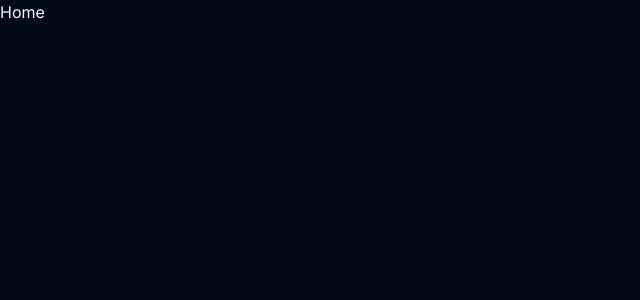
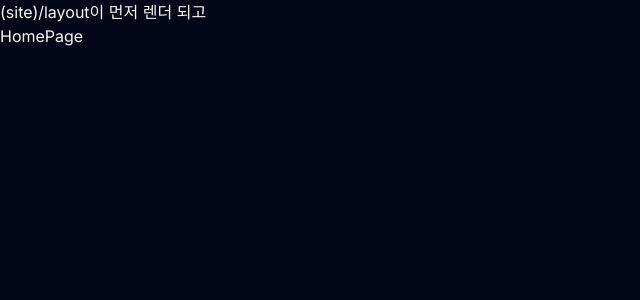
Before and after one commit to wooohyerim/yt-music-clone, a Next.js app: page / in a window 1280 px wide. Shown: the top 300 px of the page, without its empty margins (0-640 px from the left). Built offline with nearby package versions, Linux system fonts and the light colour scheme.

Commit message:
각 페이지마다 layout, page 적용

```diff
--- /dev/null
+++ b/app/(site)/layout.tsx
@@ -0,0 +1,12 @@
+import React from "react";
+
+const layout = ({ children }) => {
+  return (
+    <div>
+      (site)/layout이 먼저 렌더 되고
+      {children}
+    </div>
+  );
+};
+
+export default layout;
--- /dev/null
+++ b/app/(site)/page.tsx
@@ -0,0 +1,7 @@
+import React from "react";
+
+const page = () => {
+  return <div>HomePage</div>;
+};
+
+export default page;
--- /dev/null
+++ b/app/channel/[id]/layout.tsx
@@ -0,0 +1,7 @@
+import React from "react";
+
+const layout = ({ children }) => {
+  return <div>channel layout{children}</div>;
+};
+
+export default layout;
--- /dev/null
+++ b/app/explore/layout.tsx
@@ -0,0 +1,7 @@
+import React from "react";
+
+const layout = ({ children }) => {
+  return <div>explore layout{children}</div>;
+};
+
+export default layout;
--- /dev/null
+++ b/app/library/layout.tsx
@@ -0,0 +1,7 @@
+import React from "react";
+
+const layout = ({ children }) => {
+  return <div>library layout{children}</div>;
+};
+
+export default layout;
--- a/app/page.tsx
+++ /dev/null
@@ -1,5 +0,0 @@
-import Image from "next/image";
-
-export default function Home() {
-  return <div>Home</div>;
-}
--- /dev/null
+++ b/app/playlist/layout.tsx
@@ -0,0 +1,7 @@
+import React from "react";
+
+const layout = ({ children }) => {
+  return <div>playlist layout{children}</div>;
+};
+
+export default layout;
```
